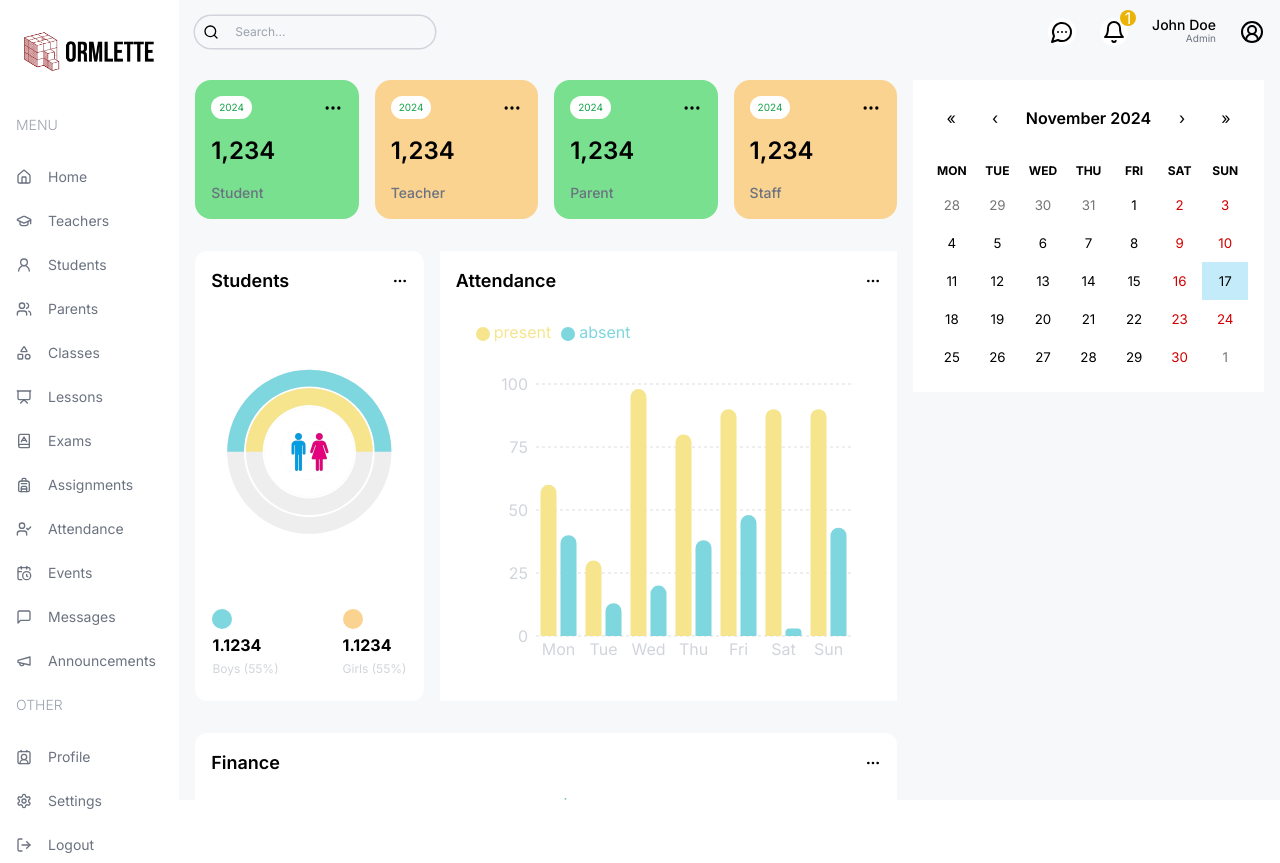
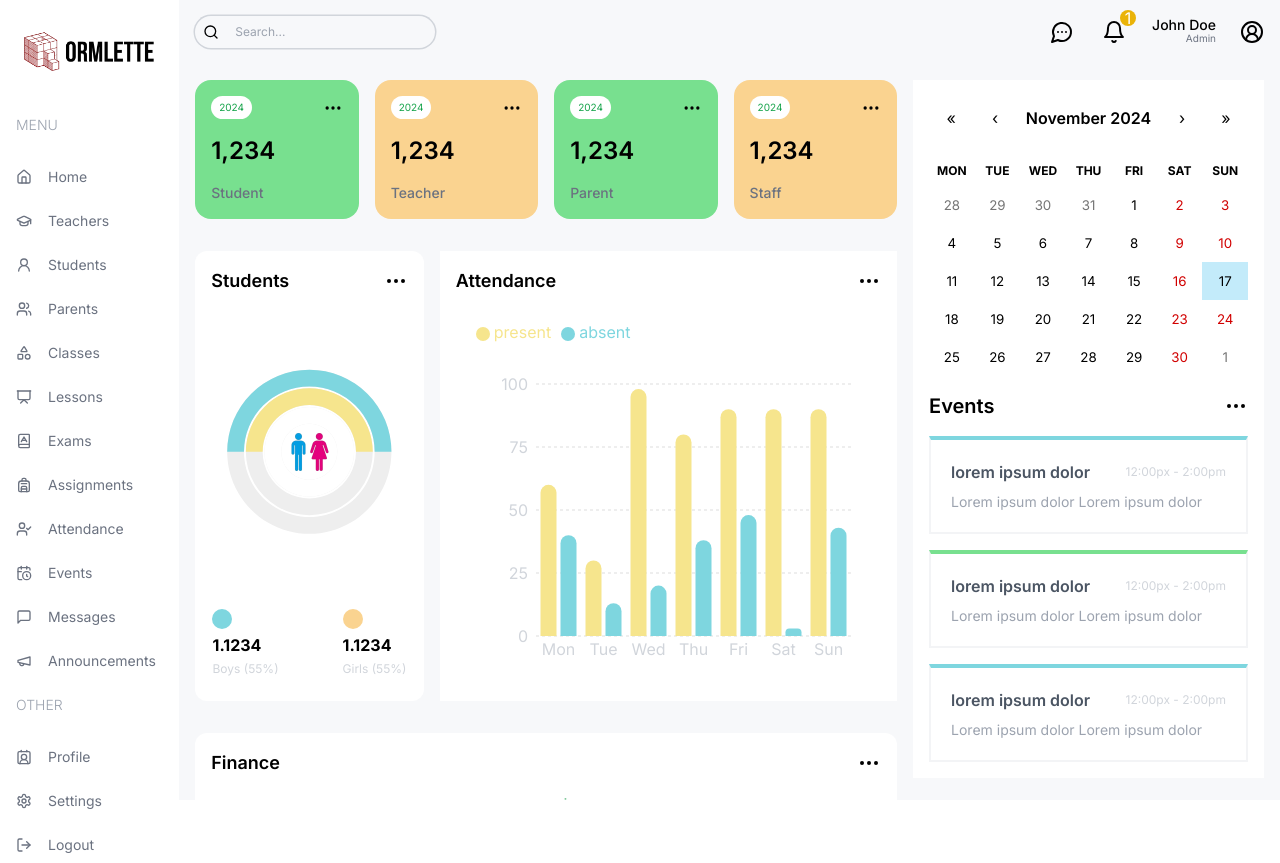
Before and after one commit to nhungnguyen-9/Ormlette-schoolManagement, a Next.js app: page /admin in a window 1280 px wide. Built offline with nearby package versions, Linux system fonts and the light colour scheme.

Commit message:
add event design

```diff
--- a/components/attendace-chart.tsx
+++ b/components/attendace-chart.tsx
@@ -47,7 +47,7 @@ export const AttendanceChart = () => {
         <div className='bg-white rounded-lg p-4 h-full'>
             <div className='flex justify-between items-center'>
                 <h1 className='text-lg font-semibold'>Attendance</h1>
-                <Ellipsis className="size-4" />
+                <Ellipsis className="size-6" />
             </div>
 
             <ResponsiveContainer width='100%' height='90%'>
--- a/components/count-chart.tsx
+++ b/components/count-chart.tsx
@@ -27,7 +27,7 @@ export const CountChart = () => {
         <div className="bg-white rounded-xl w-full h-full p-4">
             <div className="flex justify-between items-center">
                 <h1 className="text-lg font-semibold">Students</h1>
-                <Ellipsis className="size-4" />
+                <Ellipsis className="size-6" />
             </div>
             {/* chart */}
             <div className="relative w-full h-[75%]">
--- a/components/event-calendar.tsx
+++ b/components/event-calendar.tsx
@@ -1,5 +1,6 @@
 'use client'
 
+import { Ellipsis } from 'lucide-react'
 import { useState } from 'react'
 import Calendar from 'react-calendar'
 import 'react-calendar/dist/Calendar.css'
@@ -8,12 +9,51 @@ type ValuePiece = Date | null
 
 type Value = ValuePiece | [ValuePiece, ValuePiece]
 
+const events = [
+    {
+        id: 1,
+        title: 'lorem ipsum dolor',
+        time: '12:00px - 2:00pm',
+        description: 'Lorem ipsum dolor Lorem ipsum dolor'
+    },
+    {
+        id: 2,
+        title: 'lorem ipsum dolor',
+        time: '12:00px - 2:00pm',
+        description: 'Lorem ipsum dolor Lorem ipsum dolor'
+    },
+    {
+        id: 3,
+        title: 'lorem ipsum dolor',
+        time: '12:00px - 2:00pm',
+        description: 'Lorem ipsum dolor Lorem ipsum dolor'
+    },
+]
+
 export const EventCalendar = () => {
     const [value, onChange] = useState<Value>(new Date())
 
     return (
         <div className='bg-white p-4 rounded-md'>
             <Calendar onChange={onChange} value={value} />
+            <div className='flex items-center justify-between'>
+                <h1 className='text-xl font-semibold my-4'>Events</h1>
+                <Ellipsis className="size-6" />
+            </div>
+            <div className='flex flex-col gap-4'>
+                {events.map((event) => (
+                    <div
+                        key={event.id}
+                        className='p-5 rounded-md border-2 border-gray-100 border-t-4 odd:border-t-lamaSky even:border-t-lamaGreen'
+                    >
+                        <div className='flex items-center justify-between'>
+                            <h1 className='font-semibold text-gray-600'>{event.title}</h1>
+                            <span className='text-gray-300 text-xs'>{event.time}</span>
+                        </div>
+                        <p className='mt-2 text-gray-400 text-sm'>{event.description}</p>
+                    </div>
+                ))}
+            </div>
         </div>
     )
 }
--- a/components/finance-chart.tsx
+++ b/components/finance-chart.tsx
@@ -67,7 +67,7 @@ export const FinanceChart = () => {
         <div className='bg-white rounded-xl p-4 h-full'>
             <div className='flex justify-between items-center'>
                 <h1 className='text-lg font-semibold'>Finance</h1>
-                <Ellipsis className="size-4" />
+                <Ellipsis className="size-6" />
             </div>
             <ResponsiveContainer width="100%" height="90%">
                 <LineChart
--- a/components/navbar.tsx
+++ b/components/navbar.tsx
@@ -10,10 +10,10 @@ export const Navbar = () => {
             </div>
             {/* icon and user */}
             <div className="flex items-center gap-6 justify-end w-full">
-                <div className="bg-white rounded-full w-7 h-7 flex items-center justify-center cursor-pointer">
+                <div className="rounded-full w-7 h-7 flex items-center justify-center cursor-pointer">
                     <MessageCircleMore className="size-6" />
                 </div>
-                <div className="bg-white rounded-full w-7 h-7 flex items-center justify-center cursor-pointer relative">
+                <div className="rounded-full w-7 h-7 flex items-center justify-center cursor-pointer relative">
                     <Bell className="size-6" />
                     <div className="absolute -top-2 -right-2 w-4 h-4 flex items-center justify-center bg-yellow-500 text-white rounded-full">1</div>
                 </div>
```
